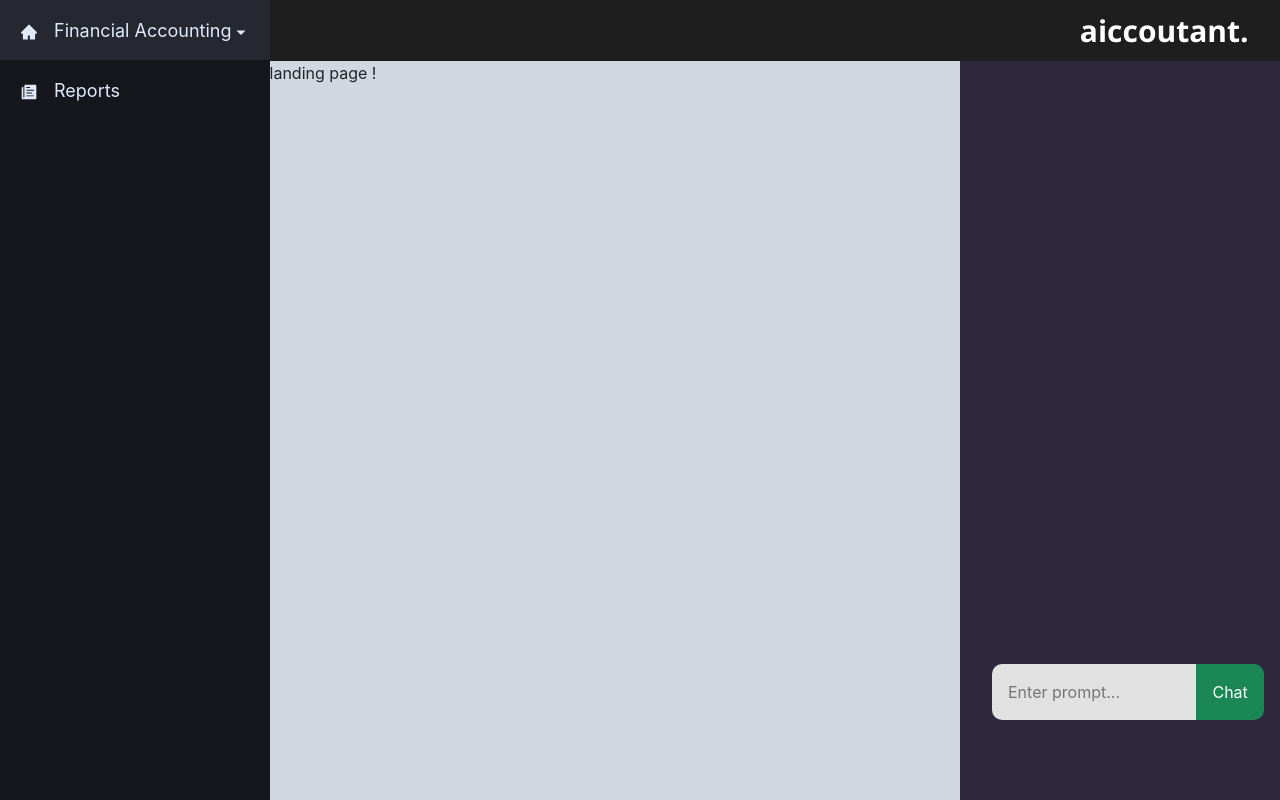
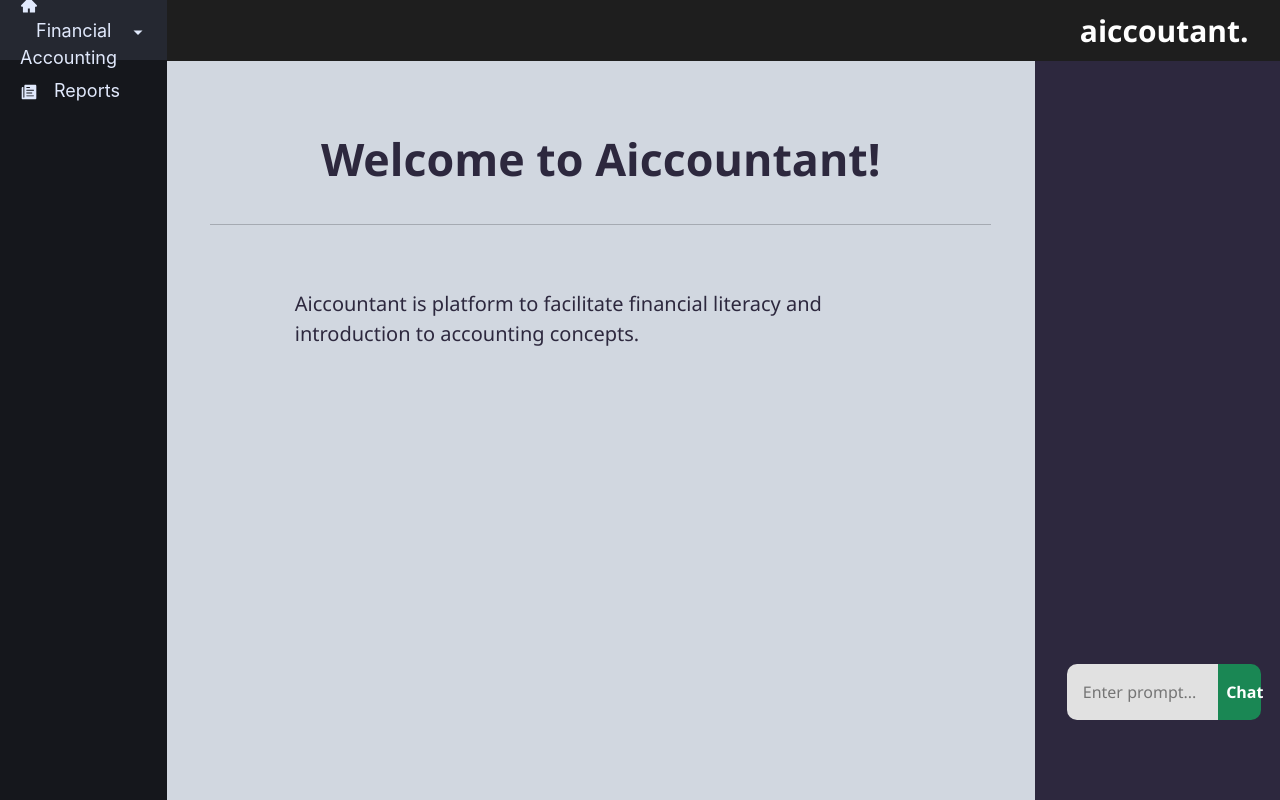
Before and after one commit to npgilman/ai_hackathon, a React (Create React App) app: page / in a window 1280 px wide. Built offline with nearby package versions, Linux system fonts and the light colour scheme.

Commit message:
Edit styling :)

```diff
--- a/src/Components/chatbot.js
+++ b/src/Components/chatbot.js
@@ -63,7 +63,7 @@ export default function ChatbotWindow( {param1, param2} ) {
           position: "relative"
         }}
       >
-        <div style={{backgroundColor: "#1E1E1E", color: "white", padding: "0.5rem", textAlign:"right", fontSize: "30px", position: "absolute", zIndex: "1", left:"0", right: "0", fontFamily: "Segoe Ui"}}>
+        <div style={{backgroundColor: "#1E1E1E", color: "white", padding: "0.5rem", textAlign:"right", fontSize: "30px", position: "absolute", zIndex: "1", left:"0", right: "0", fontFamily: "Segoe UI"}}>
                 <b>aiccoutant.&nbsp;&nbsp;&nbsp;</b>
         </div>
         <div style={{position: 'absolute', bottom: '4rem', left: "0", right: "0"}}>
@@ -81,7 +81,7 @@ export default function ChatbotWindow( {param1, param2} ) {
         <div style={{}}>
           <form onSubmit={handleSubmit}>
             <input
-              style={{padding: '1rem', width: '71%', borderTopLeftRadius: "10px", borderBottomLeftRadius: "10px", background: "#E1E1E1", border: "0px", marginTop: "1rem", marginLeft:"1rem"}}
+              style={{padding: '1rem', width: '71%', borderTopLeftRadius: "10px", borderBottomLeftRadius: "10px", background: "#E1E1E1", border: "0px", marginTop: "1rem", marginLeft:"1rem", fontFamily: "Segoe UI"}}
               type='text'
               value={prompt}
               placeholder='Enter prompt...'
@@ -90,9 +90,11 @@ export default function ChatbotWindow( {param1, param2} ) {
             <button
               disabled={loading || prompt.length === 0}
               type='submit'
-              style= {{padding: "1rem", border: "0", borderBottomRightRadius: "10px", borderTopRightRadius: "10px", background: "#1a8754", color: "white"}}
+              style= {{padding: "1rem 0.5rem", border: "0", borderBottomRightRadius: "10px", borderTopRightRadius: "10px", background: "#1a8754", color: "white", fontFamily: "Segoe UI", width: "20%"}}
             >
+              <b>
               {loading ? 'Loading' : 'Chat'}
+              </b>
             </button>
           </form>
         </div>
--- a/src/pages/SideBar.js
+++ b/src/pages/SideBar.js
@@ -12,7 +12,7 @@ const SidebarNav = styled.nav`
 
 const Sidebar = () => {
  return (
-    <div className='w-22'>
+    <div className='w-22' style={{width: "17%"}}>
         <SidebarNav>
             {SidebarData.map((item, index) => {
                 return <SubMenu item={item} key={index} />;
--- a/src/pages/contentPages/LandingPage.js
+++ b/src/pages/contentPages/LandingPage.js
@@ -3,7 +3,17 @@
 function LandingPage() {
     return (
         <div className='flex-fill'>
-            <p> landing page ! </p>
+            <div style={{textAlign: "center", marginTop: "4rem", fontFamily: "Segoe UI", fontSize: "3.5vw", color: "#2D283E"}}>
+                <b>Welcome to Aiccountant!</b>
+            </div>
+
+            <hr
+                style={{width: "90%", marginLeft: "auto", marginRight: "auto", marginTop: "2rem", marginBottom: "2rem"}}
+            >
+            </hr>
+            <div style={{padding: "0rem 8rem", marginTop: "4rem", fontFamily: "Segoe UI", fontSize: "20px", color: "#2D283E"}}>
+                Aiccountant is platform to facilitate financial literacy and introduction to accounting concepts.
+            </div>
         </div>
     );
 }
```
